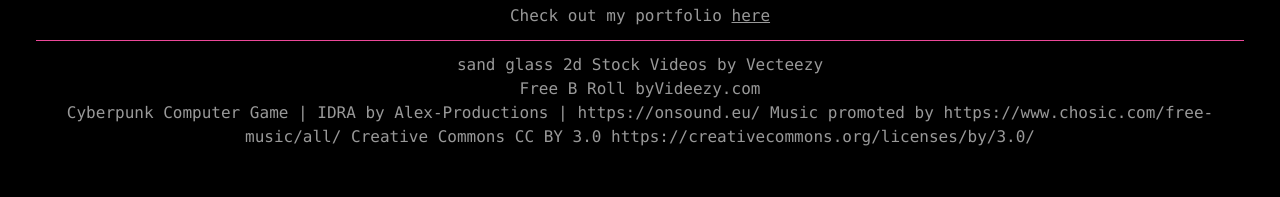
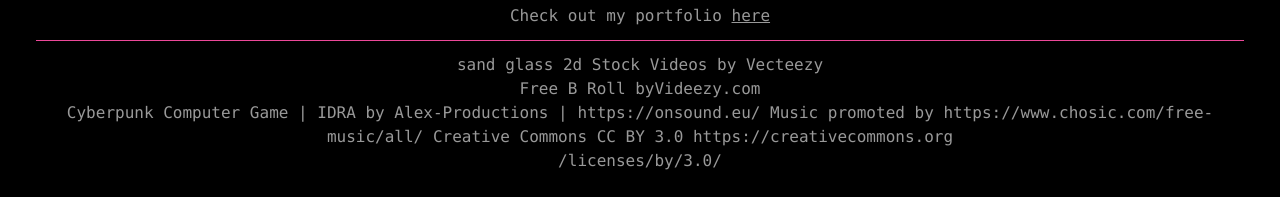
Before and after one commit to Ja-ke-May/timewise-js-oop-quiz, a plain HTML site: page index.html in a window 1280 px wide. Shown: the part 822-1019 px from the top of the page. Before the commit the page ends 995 px from the top, so only its background shows below. Drawn offline with nearby package versions, Linux system fonts and the light colour scheme.

Commit message:
fixed using dev tools

```diff
--- a/index.html
+++ b/index.html
@@ -173,7 +173,9 @@
 <a href="https://www.youtube.com/watch?v=PMyELRuLb1E" class="hover:text-pink-500">Cyberpunk Computer Game | IDRA by Alex-Productions | https://onsound.eu/
     Music promoted by https://www.chosic.com/free-music/all/
     Creative Commons CC BY 3.0
-    https://creativecommons.org/licenses/by/3.0/</a>
+    https://creativecommons.org
+<br>
+/licenses/by/3.0/</a>
 <br>
 </footer>
     <audio src="alex-productions-cyberpunk-computer-game-idra(chosic.com).mp3" type="mp3" loop>
```
